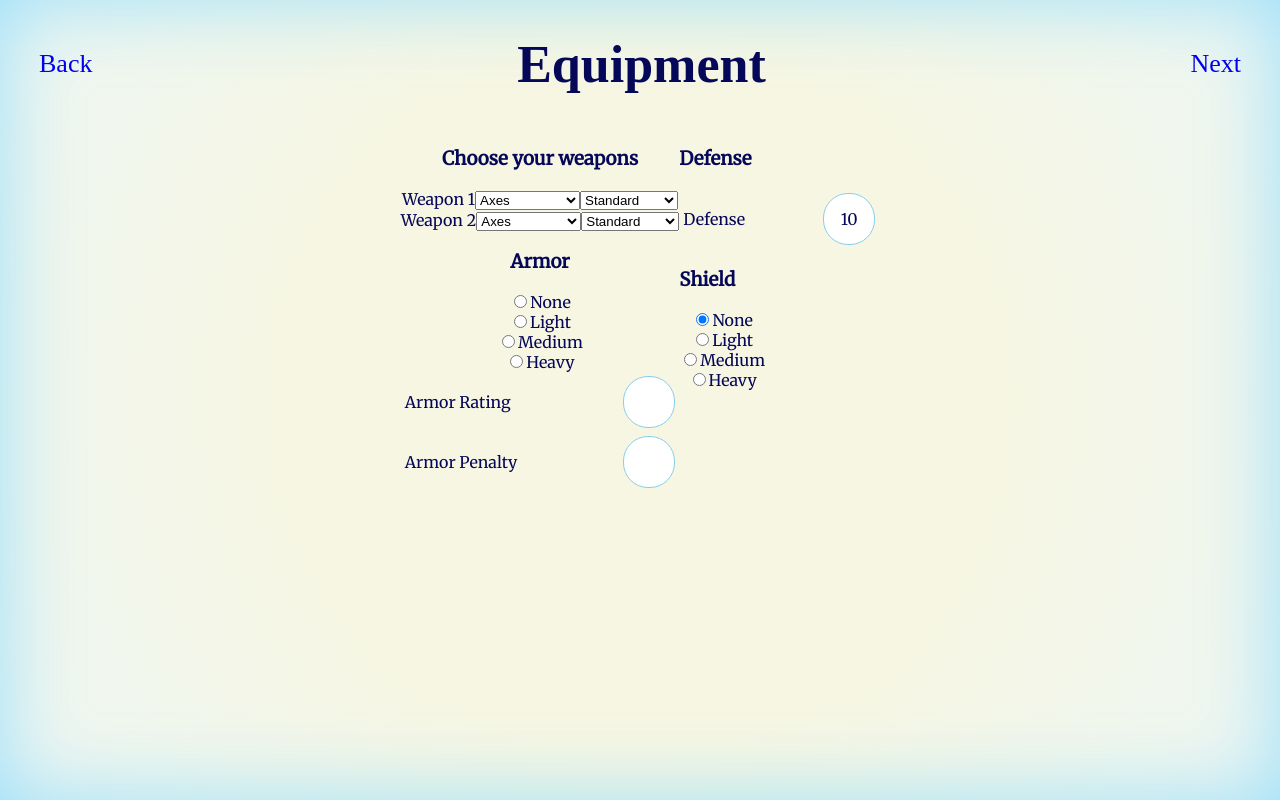
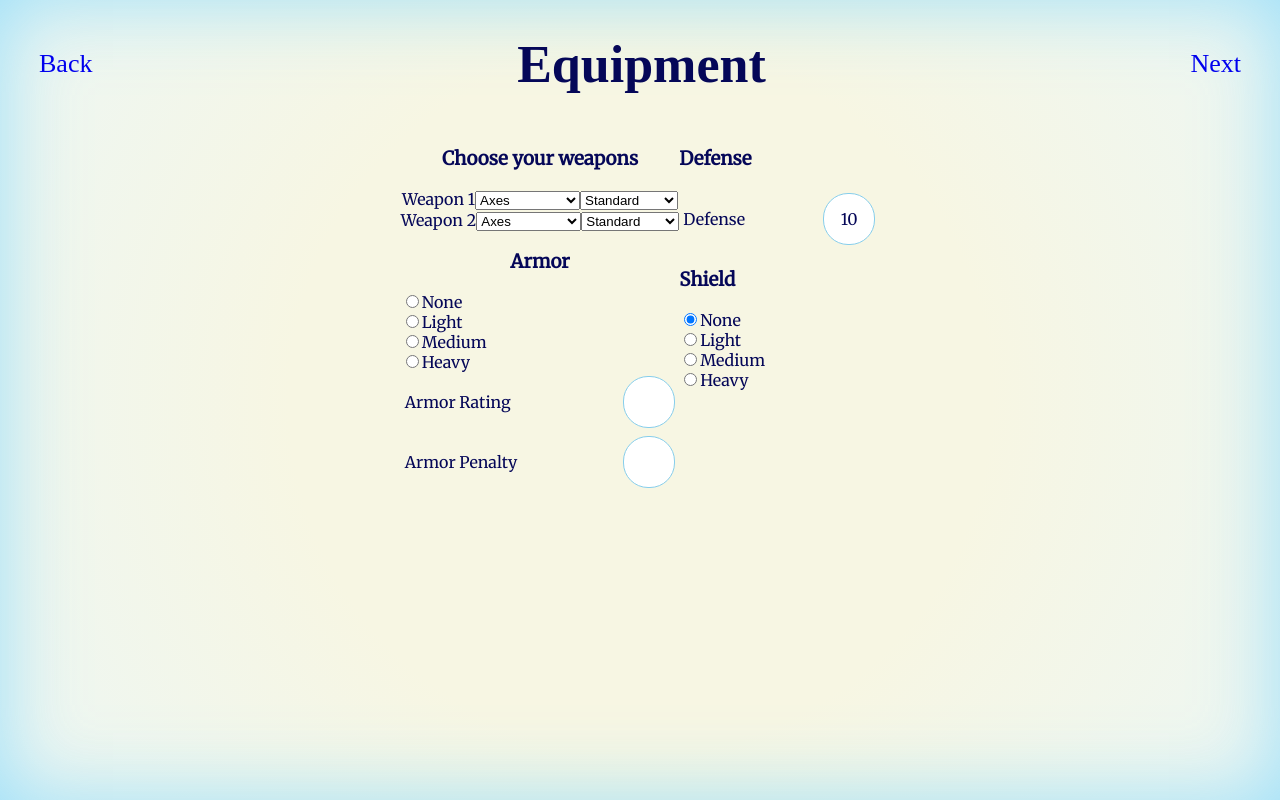
Before and after one commit to sfarqu/blue-rose-character-creator, a React (Create React App) app: page /equipment in a window 1280 px wide. Built offline with nearby package versions, Linux system fonts and the light colour scheme; a web font is replaced by a local one.

Commit message:
Improve Talent display

```diff
--- a/src/Talent.css
+++ b/src/Talent.css
@@ -4,6 +4,12 @@
 
 .talent.brief {
   display: inline;
+}
+
+.talent.long {
+  display: flex;
+  flex-direction: column;
+  align-items: flex-start;
 }
 
 .talentSelector {
@@ -15,3 +21,9 @@
 .talentSelector input {
   margin-right: 1em;
 }
+
+.radio {
+  display: flex;
+  flex-direction: row;
+  align-items: flex-start;
+}
--- a/src/Talent.js
+++ b/src/Talent.js
@@ -39,15 +39,13 @@ class TalentSelector extends Component {
   render() {
     const talents = this.props.talents.map(value => {
       return(
-        <div className="radio">
-          <label>
+        <label className="radio">
           <input type="radio" value={value.name}
           checked={this.state.selected === value.name}
           onChange={(e) => this.handleOptionChange(e)}
             />
           <TalentLong talent={value} level={this.props.level} />
         </label>
-        </div>
       )
 
     });
--- a/src/store.js
+++ b/src/store.js
@@ -43,8 +43,6 @@ function health(state = {}, action) {
 
 function characterClass(state = 'human', action) {
   switch (action.type) {
-    case 'UPDATE':
-      return action.class
     default:
       return state
   }
```
Lines whose indentation alone changed are shown as unchanged.
